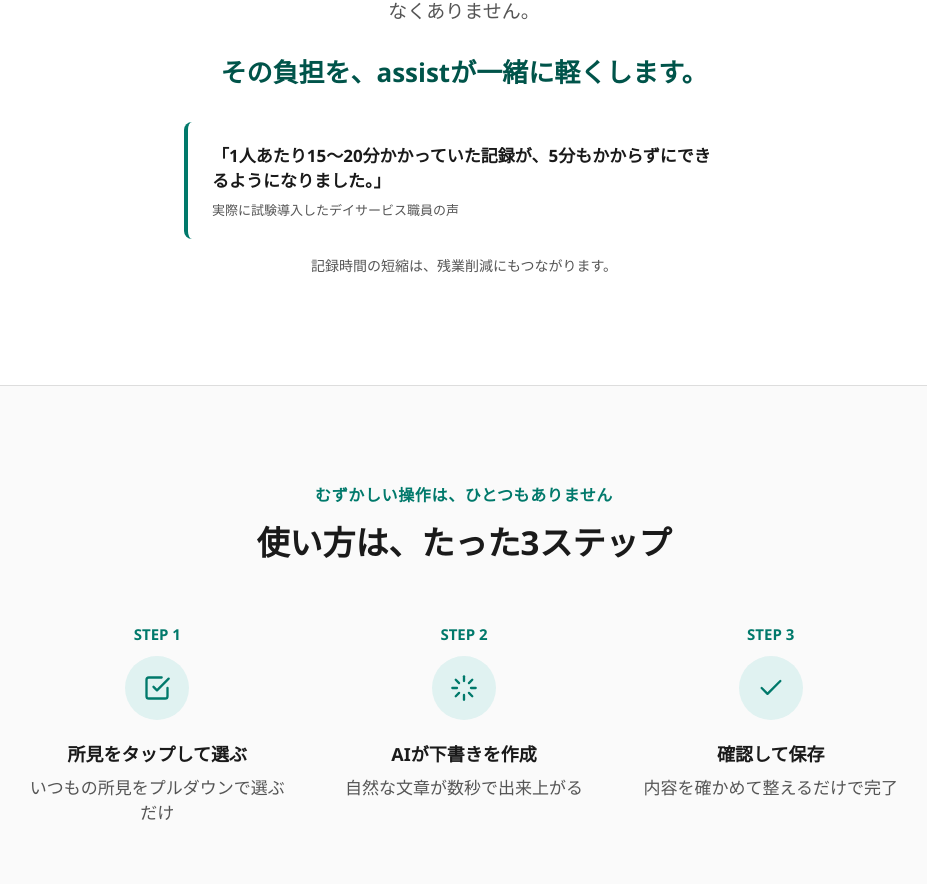
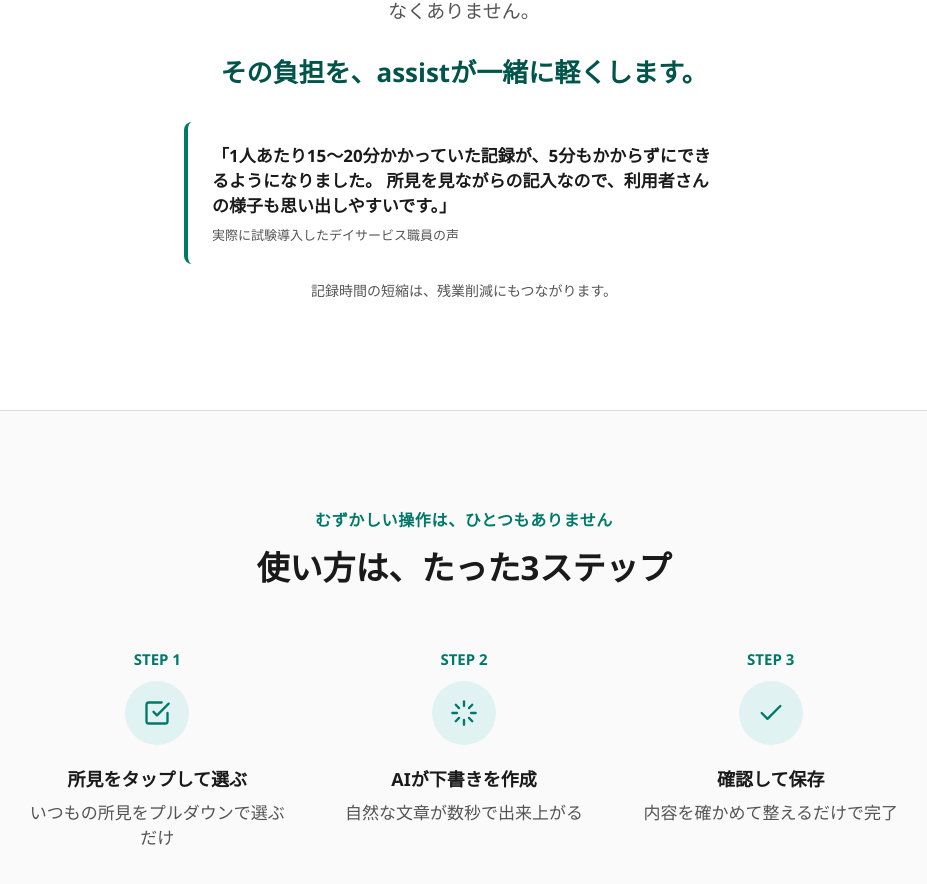
Before and after one commit to goldenglow1991-bot/monitoring_app_web, a React (Vite) app: page / in a window 1280 px wide. Shown: the part 1053-1937 px from the top of the page, without its empty margins (176-1103 px from the left). Built offline with nearby package versions, Linux system fonts and the light colour scheme; no server answers.

Commit message:
LPのテスティモニアルに「利用者さんの様子を思い出しやすい」という声を追加

```diff
--- a/src/LandingPage.tsx
+++ b/src/LandingPage.tsx
@@ -58,7 +58,8 @@ export function LandingPage({
           <p className="lp-empathy-bridge">その負担を、assistが一緒に軽くします。</p>
           <div className="lp-testimonial">
             <p className="lp-testimonial-quote">
-              「1人あたり15〜20分かかっていた記録が、5分もかからずにできるようになりました。」
+              「1人あたり15〜20分かかっていた記録が、5分もかからずにできるようになりました。
+              所見を見ながらの記入なので、利用者さんの様子も思い出しやすいです。」
             </p>
             <div className="lp-testimonial-source">実際に試験導入したデイサービス職員の声</div>
           </div>
```
